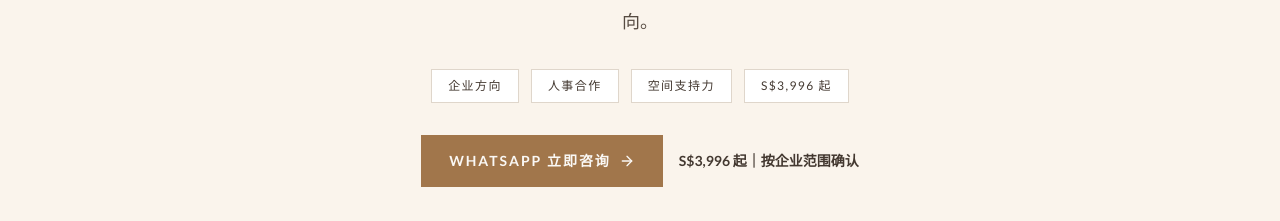
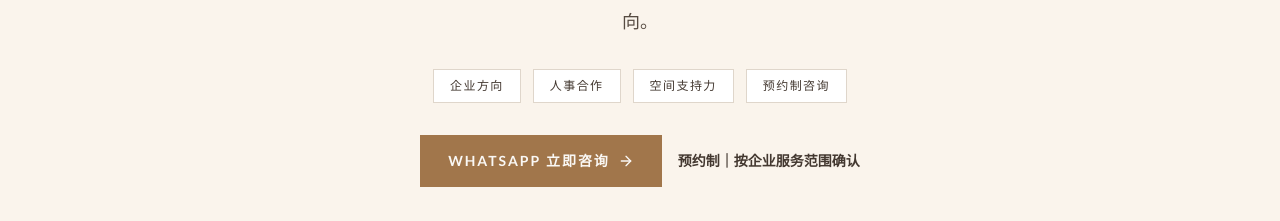
Before and after one commit to BODHIWONG/qmfeng-website, a Next.js app: page /enterprise-strategic-health-diagnostic in a window 1280 px wide. Shown: the part 425-646 px from the top of the page. Built offline with nearby package versions, Linux system fonts and the light colour scheme.

Commit message:
Hide public pricing for enterprise diagnostic

```diff
--- a/app/enterprise-strategic-health-diagnostic/page.tsx
+++ b/app/enterprise-strategic-health-diagnostic/page.tsx
@@ -38,10 +38,10 @@ const content: ServicePageContent = {
     "启明遁甲企业战略健康诊断，专为企业主、创始人与管理层设计，通过奇门决策、经营结构分析、人事合作判断与企业空间观察，帮助企业看清当前经营状态、隐藏风险与下一阶段调整方向。",
   heroSubtitleEn:
     "Qimen Strategy Enterprise Strategic Health Diagnostic is designed for business owners, founders and management teams. It reviews decision timing, business structure, people dynamics and business environment to clarify current condition, hidden risks and next-stage adjustment direction.",
-  trustPointsZh: ["企业方向", "人事合作", "空间支持力", "S$3,996 起"],
-  trustPointsEn: ["Business Direction", "People & Partnership", "Space Support", "From S$3,996"],
-  priceZh: "S$3,996 起｜按企业范围确认",
-  priceEn: "From S$3,996 · Scope-Based Pricing",
+  trustPointsZh: ["企业方向", "人事合作", "空间支持力", "预约制咨询"],
+  trustPointsEn: ["Business Direction", "People & Partnership", "Space Support", "By Appointment"],
+  priceZh: "预约制｜按企业服务范围确认",
+  priceEn: "By Appointment · Scope-Based Pricing",
   symptomsTitleZh: "企业是否出现这些信号？",
   symptomsTitleEn: "Is your business showing these signals?",
   symptomsZh: [
@@ -95,8 +95,8 @@ const content: ServicePageContent = {
     {
       qZh: "费用如何确认？",
       qEn: "How is the fee confirmed?",
-      aZh: "企业战略健康诊断 S$3,996 起。最终费用会根据企业规模、问题复杂度、是否到场、是否包含空间判断与交付深度确认。",
-      aEn: "Enterprise Strategic Health Diagnostic starts from S$3,996. Final fee depends on business size, complexity, on-site requirements, space review and deliverable depth.",
+      aZh: "企业战略健康诊断的费用会根据企业规模、问题复杂度、是否需要现场服务、空间评估范围与交付深度确认。",
+      aEn: "The Enterprise Strategic Health Diagnostic fee is confirmed based on business size, complexity, on-site requirements, spatial review and deliverable depth.",
     },
     {
       qZh: "适合做年度顾问前的入口吗？",
@@ -107,8 +107,8 @@ const content: ServicePageContent = {
   ],
   ctaTitleZh: "先看清企业系统，再决定下一步动作",
   ctaTitleEn: "Clarify the business system before your next move",
-  ctaBodyZh: "企业战略健康诊断适合企业卡住、准备扩张、转型、搬迁、合作或调整团队前进行。基础诊断 S$3,996 起。",
-  ctaBodyEn: "Enterprise Strategic Health Diagnostic is suitable when the business is stuck or before expansion, transformation, relocation, partnership or team adjustment. Entry diagnostic starts from S$3,996.",
+  ctaBodyZh: "企业战略健康诊断适合企业卡住、准备扩张、转型、搬迁、合作或调整团队前进行。具体服务范围与费用将在初步沟通后确认。",
+  ctaBodyEn: "Enterprise Strategic Health Diagnostic is suitable when the business is stuck or before expansion, transformation, relocation, partnership or team adjustment. Scope and fees are confirmed after an initial enquiry.",
   waTextZh: "你好，启明遁甲 Qimen Strategy，我想预约企业战略健康诊断。",
   waTextEn: "Hello Qimen Strategy, I would like to book an Enterprise Strategic Health Diagnostic."
 };
```
